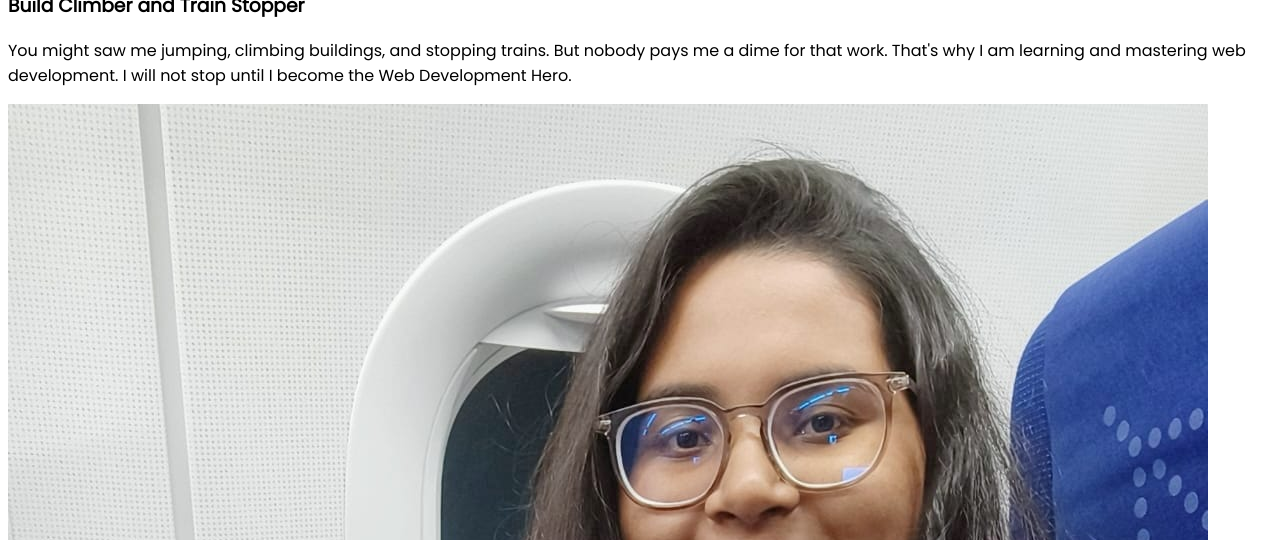
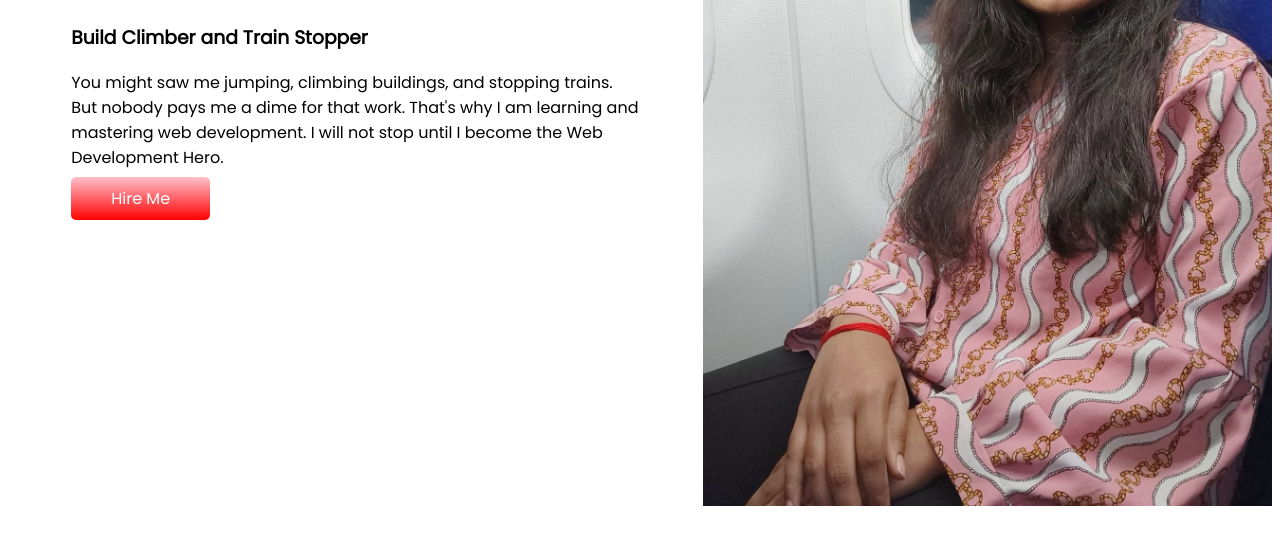
Before and after one commit to shreema01/developer-portfolio, a plain HTML site: page index.html in a window 1280 px wide. Shown: the part 260-800 px from the top of the page. Drawn offline with Linux system fonts and the light colour scheme.

Commit message:
new commit

```diff
--- a/index.html
+++ b/index.html
@@ -12,11 +12,19 @@
     <link rel="stylesheet" href="style.css">
 </head>
 <body>
+    <section>
 
-    <h1>Welcome To</h1>
+    <div class="half-width">
+        <h1>Welcome To</h1>
     <h1><span class="orange">Shreema's </span>World!</h1>
     <h3>Build Climber and Train Stopper</h3>
     <p>You might saw me jumping, climbing buildings, and stopping trains. But nobody pays me a dime for that work. That's why I am learning and mastering web development. I will not stop until I become the Web Development Hero.</p>
+<!-- anchor tag ta new tab e open korte gele target="_blank" aei portion ta add korte hoi -->
+    <a class="hire-me-button" target="_blank" href="https://www.linkedin.com/in/shreema01/">Hire Me</a>
+    </div>
+    <div class="half-width">
     <img src="pictures/flight.jpg" alt="flight picture">
+    </div>
+</section>
 </body>
 </html>
--- a/style.css
+++ b/style.css
@@ -13,3 +13,28 @@ h1{
 .orange{
     color:orange;
 }
+section{
+    display:flex;
+}
+.half-width{
+    width:50%;
+    padding-left:5%;
+
+
+}
+.half-width img{
+    width:100%;
+
+}
+.hire-me-button{
+    text-decoration: none;
+    /* background-color:rgb(89, 33, 68); */
+    /* gradient mane holo 2 ta color er mix */
+    background-image: linear-gradient(pink,red);
+    padding:10px 40px;
+    border-radius: 5px;
+    color:white;
+    font-weight: 400;
+
+
+}
```
